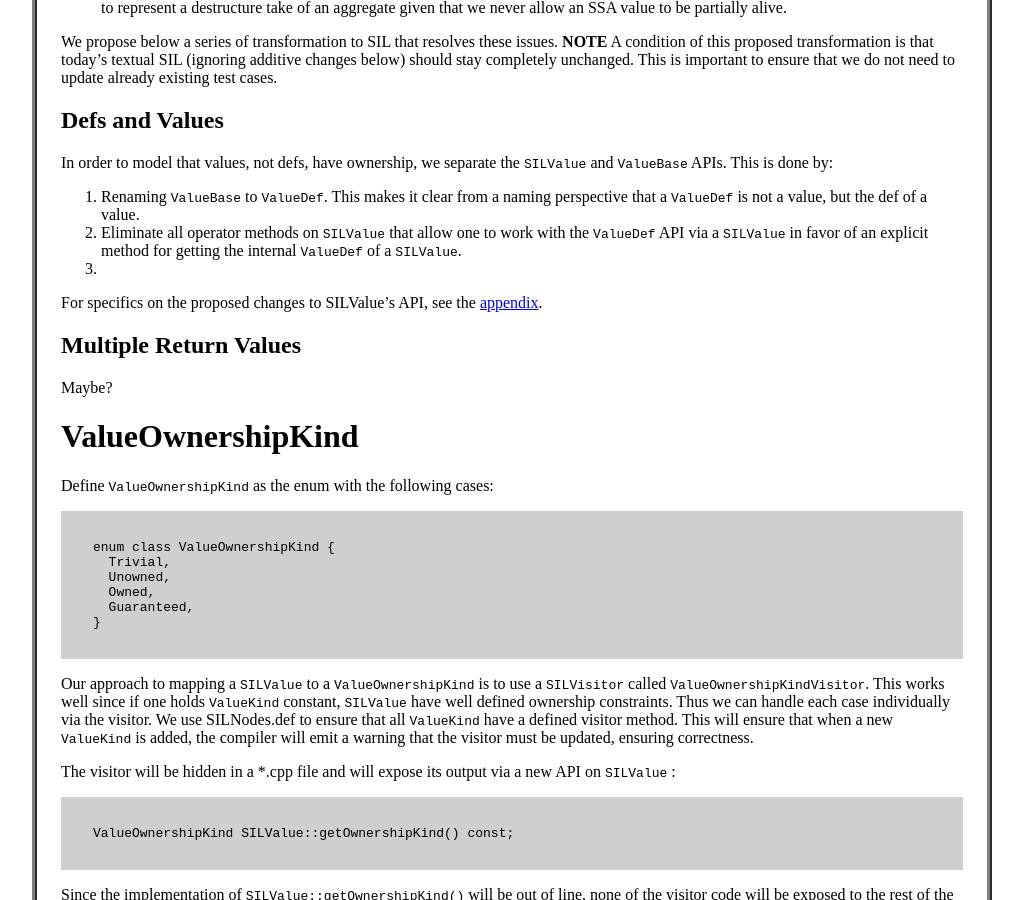
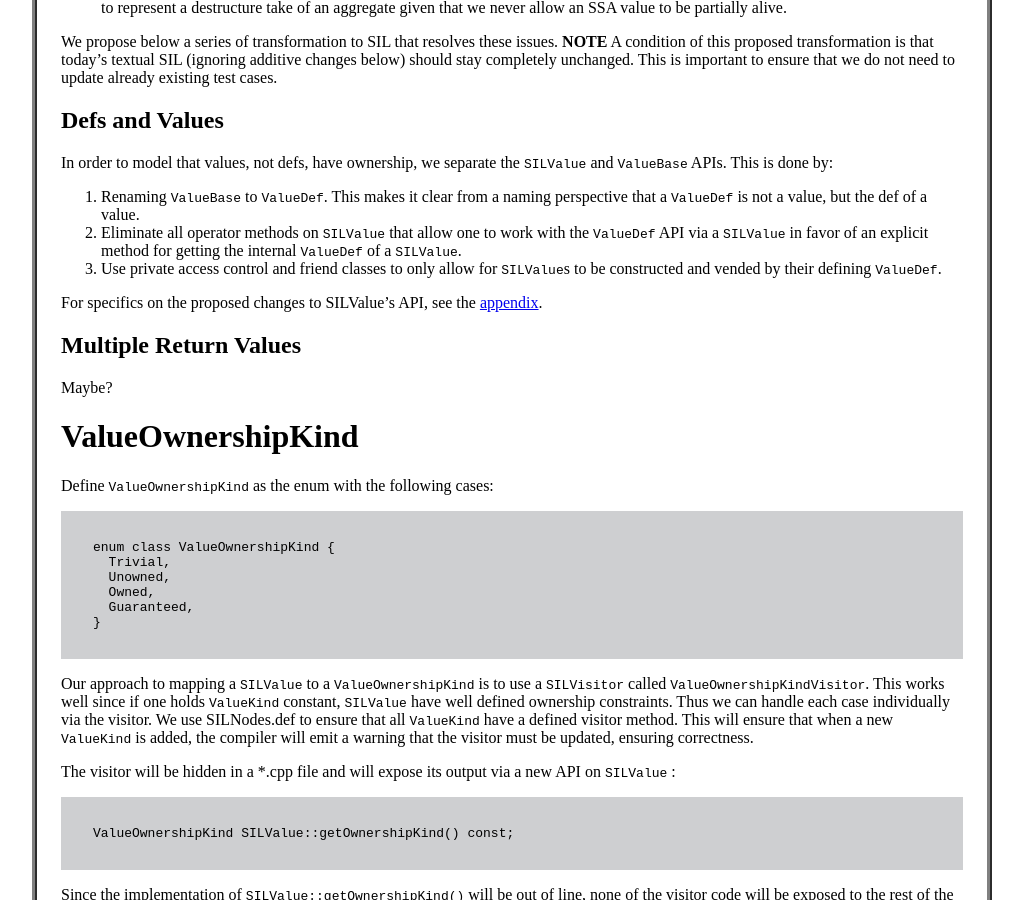
Before and after one commit to gottesmm/gottesmm.github.io, a Jekyll site: the page built from proposals/sil-ownership-verifier.md, in a window 1280 px wide and 900 px high, scrolled down 965 px. Shown: the whole window, without its empty margins (128-1151 px from the left). Built offline with Jekyll 4.4.1, drawn with Linux system fonts in a browser that asks for light colours.

Commit message:
checkpoint.

```diff
--- a/proposals/sil-ownership-verifier.md
+++ b/proposals/sil-ownership-verifier.md
@@ -87,7 +87,8 @@ perspective that a `ValueDef` is not a value, but the def of a value.
 2. Eliminate all operator methods on `SILValue` that allow one to work with the
 `ValueDef` API via a `SILValue` in favor of an explicit method for getting the
 internal `ValueDef` of a `SILValue`.
-3.
+3. Use private access control and friend classes to only allow for `SILValue`s
+   to be constructed and vended by their defining `ValueDef`.
 
 For specifics on the proposed changes to SILValue's API, see
 the [appendix](#changes-to-silvalue-api-for-sil-ownership).
```
